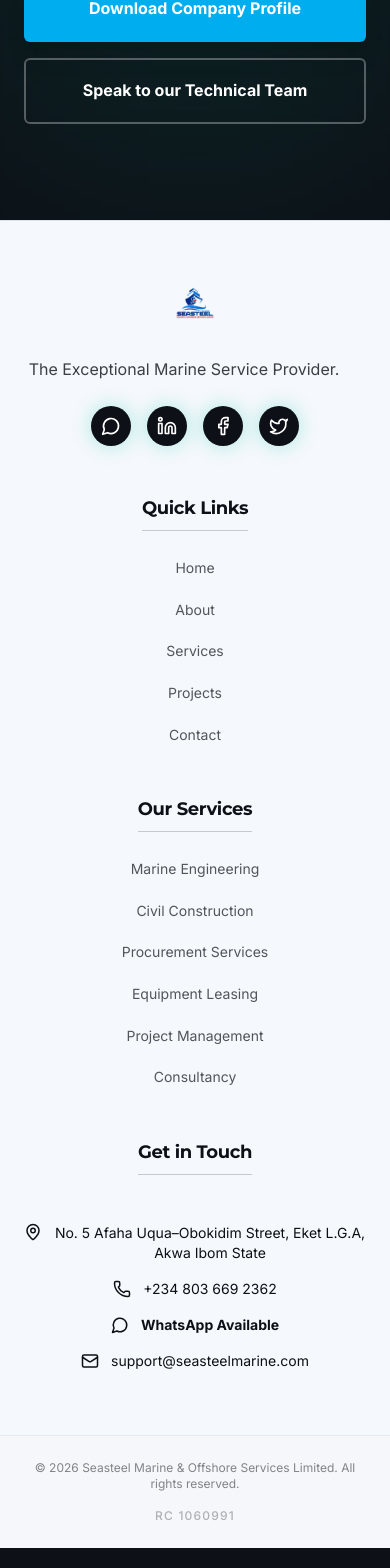
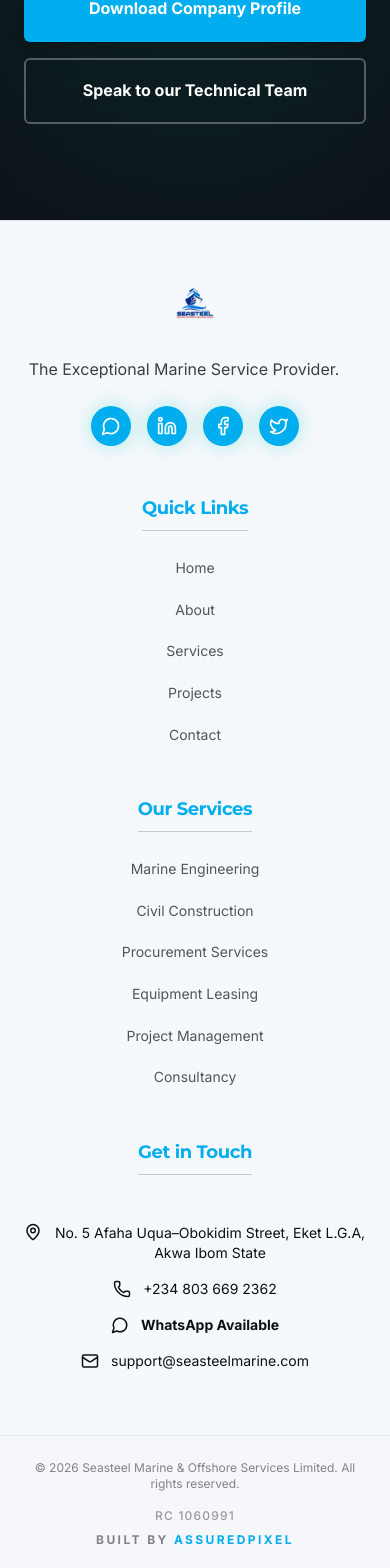
Before and after one commit to AssuredPixel/seasteel-marine-project, a Next.js app: page /about in a window 390 px wide. Shown: the part 8669-10237 px from the top of the page. Built offline with nearby package versions, Linux system fonts and the light colour scheme.

Commit message:
modified:   app/layout.tsx 	modified:   components/layout/Footer.tsx 	modified:   components/sections/CEOQuote.tsx 	modified:   components/sections/CTABanner.tsx 	modified:   components/sections/ServicesGrid.tsx

```diff
--- a/app/layout.tsx
+++ b/app/layout.tsx
@@ -81,11 +81,7 @@
           {children}
         </main>
         <BackToTop />
-        <div className="fixed bottom-3 right-4 z-[100] pointer-events-none select-none hidden md:block">
-          <p className="text-[9px] uppercase tracking-[0.3em] font-black text-white/10 group hover:text-white/30 transition-all duration-500">
-            built by <span className="text-cyan/20 group-hover:text-cyan/50 transition-colors">assuredpixel</span>
-          </p>
-        </div>
+
       </body>
     </html>
   );
--- a/components/layout/Footer.tsx
+++ b/components/layout/Footer.tsx
@@ -69,7 +69,7 @@
                   href={href}
                   target="_blank"
                   rel="noopener noreferrer"
-                  className="w-10 h-10 rounded-full bg-navy flex items-center justify-center text-white hover:bg-navy-dark hover:scale-110 transition-all duration-300 shadow-glow"
+                  className="w-10 h-10 rounded-full bg-cyan-bright flex items-center justify-center text-white hover:bg-navy-dark hover:scale-110 transition-all duration-300 shadow-glow"
                   aria-label="Social link"
                 >
                   <Icon size={20} />
@@ -80,7 +80,7 @@
 
           {/* Column 2: Quick Links */}
           <div>
-            <h4 className="font-heading text-lg font-bold mb-6 text-navy border-b border-navy/20 pb-2 inline-block">
+            <h4 className="font-heading text-lg font-bold mb-6 text-cyan-bright border-b border-navy/20 pb-2 inline-block">
               Quick Links
             </h4>
             <ul className="space-y-4">
@@ -99,7 +99,7 @@
 
           {/* Column 3: Our Services */}
           <div>
-            <h4 className="font-heading text-lg font-bold mb-6 text-navy border-b border-navy/20 pb-2 inline-block">
+            <h4 className="font-heading text-lg font-bold mb-6 text-cyan-bright border-b border-navy/20 pb-2 inline-block">
               Our Services
             </h4>
             <ul className="space-y-4">
@@ -118,7 +118,7 @@
 
           {/* Column 4: Contact Info */}
           <div className="space-y-6">
-            <h4 className="font-heading text-lg font-bold mb-6 text-navy border-b border-navy/20 pb-2 inline-block">
+            <h4 className="font-heading text-lg font-bold mb-6 text-cyan-bright border-b border-navy/20 pb-2 inline-block">
               Get in Touch
             </h4>
             <div className="space-y-4 text-navy font-body flex flex-col items-center md:items-start text-sm">
@@ -152,9 +152,15 @@
           <p>
             &copy; {year || "2026"} Seasteel Marine & Offshore Services Limited. All rights reserved.
           </p>
-          <p className="font-medium tracking-widest text-navy/30">
-            RC 1060991
-          </p>
+          <div className="flex flex-col sm:flex-row items-center gap-2 sm:gap-4">
+            <p className="font-medium tracking-widest text-navy/40">
+              RC 1060991
+            </p>
+            <span className="hidden sm:block text-navy/20">|</span>
+            <p className="uppercase tracking-[0.2em] font-bold text-navy/50">
+              Built by <span className="text-cyan-bright transition-colors font-black">AssuredPixel</span>
+            </p>
+          </div>
         </div>
       </div>
     </footer>
--- a/components/sections/CEOQuote.tsx
+++ b/components/sections/CEOQuote.tsx
@@ -34,7 +34,7 @@
             <h3 className="text-navy text-[20px] font-heading font-bold mb-1">
               Chief (Engr) Joseph Justin Akpan
             </h3>
-            <p className="text-cyan text-[14px] font-body font-medium uppercase tracking-wider">
+            <p className="text-cyan-bright text-[14px] font-body font-medium uppercase tracking-wider">
               CEO, Seasteel Marine & <br className="hidden md:block" /> Offshore Services Limited
             </p>
           </motion.div>
@@ -48,7 +48,7 @@
             className="lg:col-span-7 relative"
           >
             {/* Giant Quote Icon */}
-            <div className="absolute -top-10 -left-6 text-cyan/20 select-none z-0">
+            <div className="absolute -top-10 -left-6 text-cyan-bright select-none z-0">
               <span className="text-[120px] font-serif leading-none">“</span>
             </div>
 
@@ -64,7 +64,7 @@
                   viewport={{ once: true }}
                   className="h-[1px] bg-cyan"
                 />
-                <span className="text-cyan font-heading font-black text-xs uppercase tracking-[0.2em]">
+                <span className="text-cyan-bright font-heading font-black text-xs uppercase tracking-[0.2em]">
                   Mission Statement
                 </span>
               </div>
--- a/components/sections/CTABanner.tsx
+++ b/components/sections/CTABanner.tsx
@@ -40,7 +40,7 @@
           <div className="flex flex-col sm:flex-row items-center justify-center gap-4 mb-12">
             <Link
               href="/contact#contact-form"
-              className="w-full sm:w-auto bg-cyan text-white text-center font-body font-bold text-[15px] px-10 py-5 rounded-[6px] hover:bg-cyan-bright transition-all duration-300 shadow-xl active:scale-95"
+              className="w-full sm:w-auto bg-cyan-bright text-white text-center font-body font-bold text-[15px] px-10 py-5 rounded-[6px] hover:bg-cyan-dark transition-all duration-300 active:scale-95"
             >
               Get a Free Quote
             </Link>
--- a/components/sections/ServicesGrid.tsx
+++ b/components/sections/ServicesGrid.tsx
@@ -103,7 +103,7 @@
             <motion.div
               key={idx}
               variants={itemVariants}
-              className="group bg-white rounded-[24px] p-10 border border-gray-100 border-t-[4px] border-t-cyan shadow-sm hover:shadow-2xl transition-all duration-500"
+              className="group bg-white rounded-[24px] p-10 border border-gray-100 border-t-[4px] border-t-cyan-bright hover:border-t-cyan shadow-sm hover:shadow-2xl transition-all duration-500"
             >
               <div className="mb-8 inline-block p-4 rounded-2xl bg-cyan/5 text-cyan-bright group-hover:bg-cyan group-hover:text-white transition-all duration-300">
                 <service.icon size={44} strokeWidth={1.2} />
@@ -130,7 +130,7 @@
         >
           <Link
             href="/services"
-            className="inline-block bg-navy-dark text-white font-body font-bold text-[15px] px-12 py-5 rounded-[12px] hover:bg-navy transition-all duration-200 shadow-xl active:scale-95"
+            className="inline-block bg-cyan-bright text-white font-body font-bold text-[15px] px-12 py-5 rounded-[12px] hover:bg-cyan-dark transition-all duration-200 active:scale-95"
           >
             Explore All Marine Services
           </Link>
```
